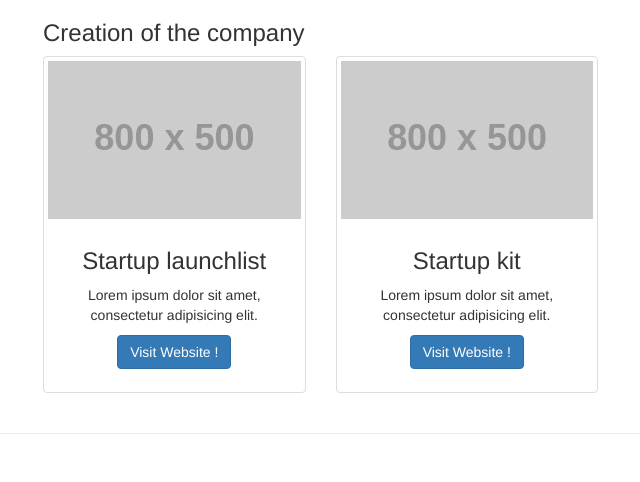
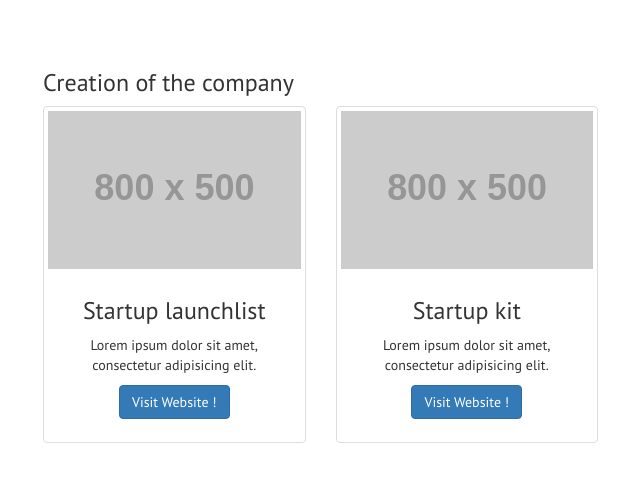
Before and after one commit to jstuyck/BizBootstrap.github.io, a plain HTML site: page index.html in a window 1280 px wide. Shown: the top 482 px of the page, without its empty margins (27-667 px from the left). Drawn offline with nearby package versions, Linux system fonts and the light colour scheme; placeholder pictures from the web are drawn by us.

Commit message:
add css for the font

```diff
--- a/index.html
+++ b/index.html
@@ -6,6 +6,12 @@
 	<title>Business Bootstrap</title>
 	<link href="https://maxcdn.bootstrapcdn.com/bootstrap/3.3.5/css/bootstrap.min.css" rel="stylesheet" integrity="sha256-MfvZlkHCEqatNoGiOXveE8FIwMzZg4W85qfrfIFBfYc= sha512-dTfge/zgoMYpP7QbHy4gWMEGsbsdZeCXz7irItjcC3sPUFtf0kuFbDz/ixG7ArTxmDjLXDmezHubeNikyKGVyQ==" crossorigin="anonymous">
 	<link href='https://fonts.googleapis.com/css?family=PT+Sans' rel='stylesheet' type='text/css'>
+	<style type="text/css">
+		body {
+			padding-top: 50px;
+			font-family: 'PT Sans', sans-serif;
+		}
+	</style>
 </head>
 <body>
 	<div class="container">
```
